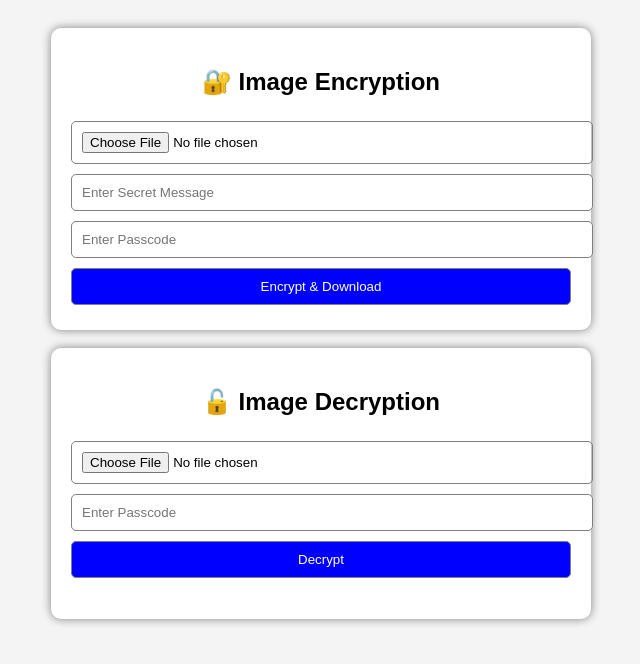
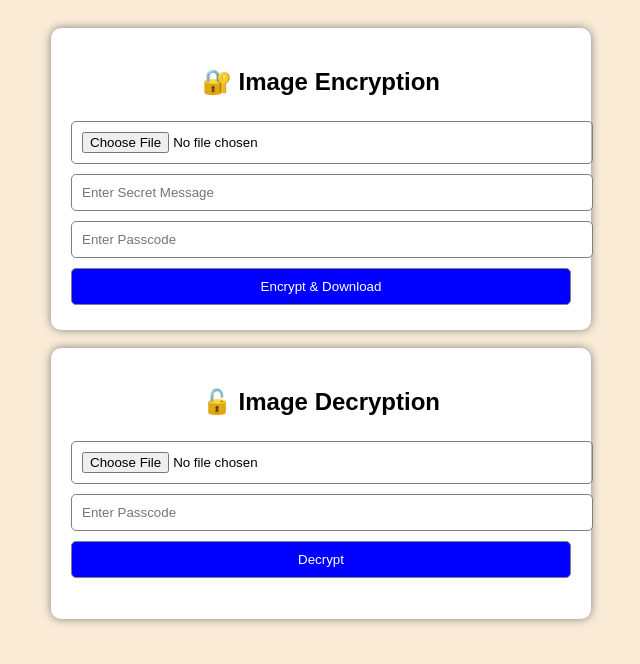
Before and after one commit to kbrmani/stenoPro, a Flask app: page / in a window 1280 px wide. Shown: the top 664 px of the page, without its empty margins (319-959 px from the left). Run offline with Flask 3, Linux system fonts and the light colour scheme.

Commit message:
update index.html

```diff
--- a/templates/index.html
+++ b/templates/index.html
@@ -9,7 +9,7 @@
 body {
     font-family: Arial, sans-serif;
     text-align: center;
-    background-color: #f4f4f4;
+    background-color: antiquewhite;
     padding: 20px;
 }
 .container {
```
